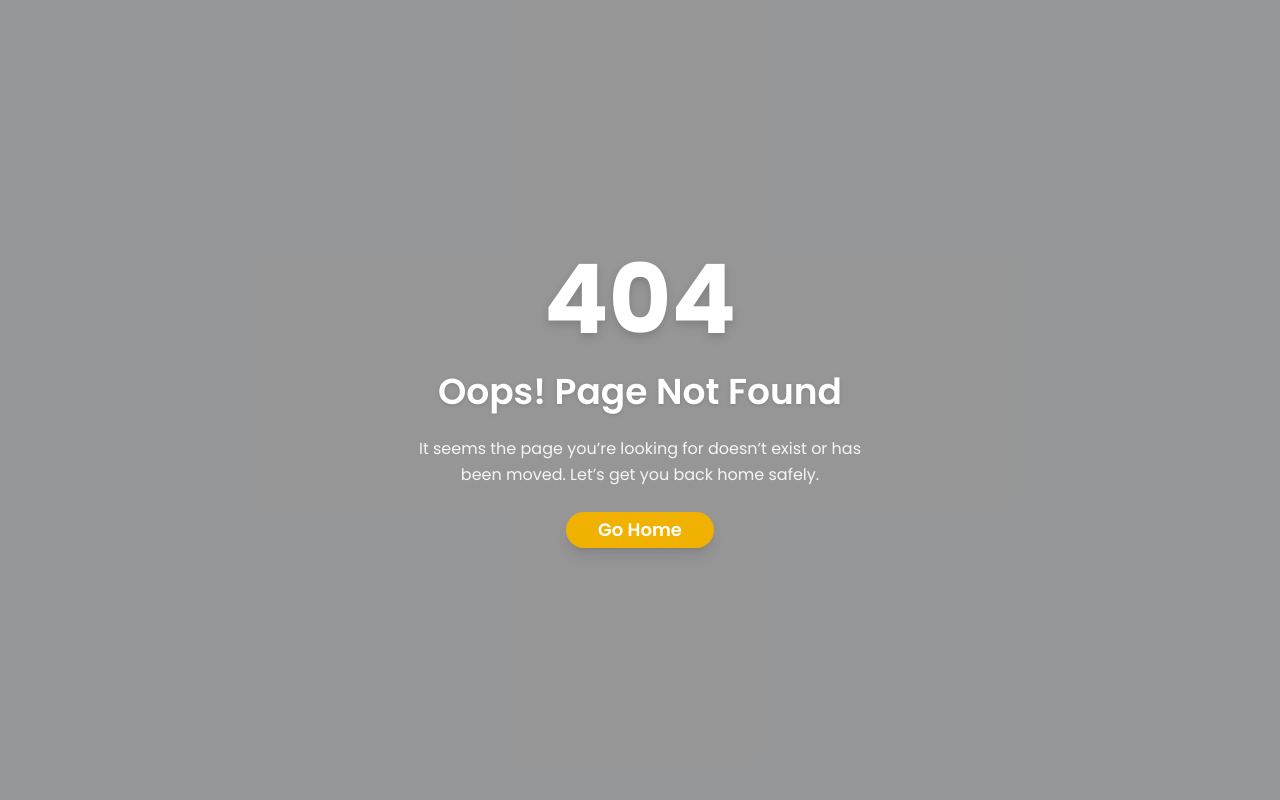
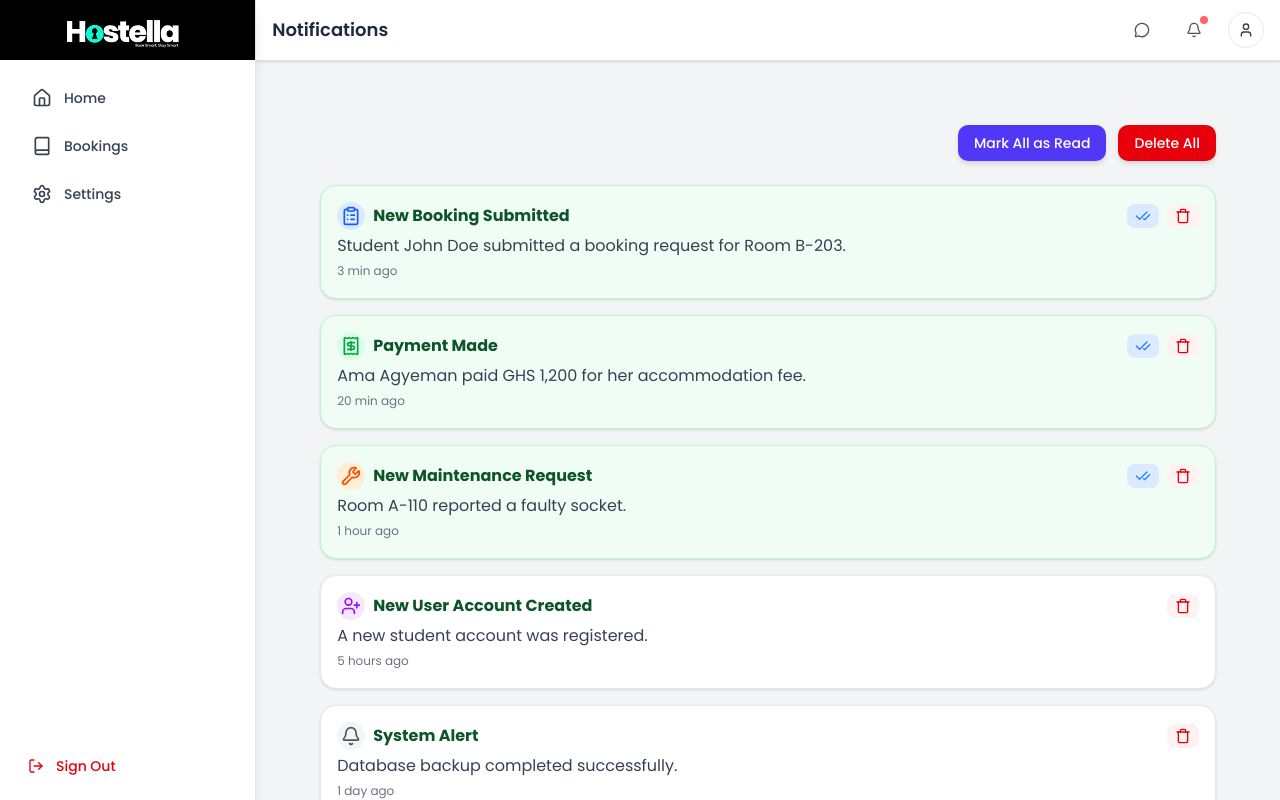
Before and after one commit to Umbrelabs-Projects/Hostella-admin, a Next.js app: page /dashboard/notifications in a window 1280 px wide. Before the commit this address had no page. Built offline with nearby package versions, Linux system fonts and the light colour scheme.

Commit message:
added notifications page

```diff
--- a/src/app/dashboard/components/layout/sidebar/SideNavLink.tsx
+++ b/src/app/dashboard/components/layout/sidebar/SideNavLink.tsx
@@ -22,7 +22,7 @@ export default function SideNavLink({
       href={url}
       className={`flex items-center gap-3 mx-4 rounded-lg px-4 py-3 text-sm font-medium transition-colors ${
         isActive
-          ? "bg-yellow-50 text-yellow-600 border-l-4 border-yellow-500"
+          ? "bg-blue-50 text-blue-600 border-l-4 border-blue-500"
           : "text-gray-700 hover:bg-blue-50"
       }`}
     >
--- /dev/null
+++ b/src/app/dashboard/notifications/components/NotificationCard.tsx
@@ -0,0 +1,74 @@
+"use client";
+
+import React, { useMemo } from "react";
+import { Notification } from "@/types/notifications";
+import { CheckCheck, TrashIcon } from "lucide-react";
+import { typeConfig } from "@/stores/useNotificationsStore";
+
+interface NotificationCardProps {
+  notification: Notification;
+  markAsRead: (id: number) => void;
+  deleteNotification: (id: number) => void;
+}
+
+const NotificationCard: React.FC<NotificationCardProps> = ({
+  notification,
+  markAsRead,
+  deleteNotification,
+}) => {
+  const config = typeConfig[notification.type as keyof typeof typeConfig];
+
+  const containerClass = useMemo(
+    () =>
+      `p-4 rounded-2xl border ${
+        notification.read
+          ? "border-gray-200 bg-white dark:border-gray-700 dark:bg-gray-800"
+          : `border-green-200 bg-green-50 dark:border-green-700 dark:bg-green-900/30`
+      } shadow-sm transition-colors duration-200`,
+    [notification.read]
+  );
+
+  const Icon = config.icon;
+
+  return (
+    <div className={containerClass}>
+      <div className="flex justify-center items-center">
+        <div className="flex items-center justify-start gap-2 flex-1 pr-2">
+          <div className={`p-1 rounded-full ${config.color}`}>
+            <Icon size={20} />
+          </div>
+          <h3 className="text-xs md:text-base font-bold text-green-900 dark:text-green-300">
+            {notification.title}
+          </h3>
+        </div>
+        <div className="flex justify-end items-center gap-2">
+          {!notification.read && (
+            <button
+              onClick={() => markAsRead(notification.id)}
+              className="px-2 text-xs text-blue-500 rounded-md bg-blue-100 hover:bg-gray-200 transition md:text-sm font-semibold"
+            >
+              <CheckCheck className="w-4" />
+            </button>
+          )}
+          <button
+            onClick={() => deleteNotification(notification.id)}
+            className="px-2 text-xs text-red-600 rounded-md bg-red-50 dark:bg-red-800 hover:bg-red-100 dark:hover:bg-red-700 transition md:text-sm font-semibold"
+          >
+            <TrashIcon className="w-4" />
+          </button>
+        </div>
+      </div>
+
+      <p className="text-gray-700 text-xs md:text-base mt-1 dark:text-gray-300">
+        {notification.description}
+      </p>
+      <div>
+        <span className="text-gray-500 text-xs dark:text-gray-400">
+          {notification.time}
+        </span>
+      </div>
+    </div>
+  );
+};
+
+export default NotificationCard;
--- /dev/null
+++ b/src/app/dashboard/notifications/components/NotificationHeader.tsx
@@ -0,0 +1,34 @@
+"use client";
+
+import React from "react";
+
+interface NotificationHeaderProps {
+  markAllAsRead: () => void;
+  deleteAll: () => void;
+  allRead: boolean;
+  allEmpty: boolean;
+}
+
+export const NotificationHeader: React.FC<NotificationHeaderProps> = ({
+  markAllAsRead,
+  deleteAll,
+  allRead,
+  allEmpty,
+}) => (
+  <header className="mb-6 flex justify-end gap-3">
+    <button
+      onClick={markAllAsRead}
+      disabled={allRead || allEmpty}
+      className="bg-indigo-600 hover:bg-indigo-700 text-white font-medium py-2 px-4 rounded-lg shadow-md transition disabled:opacity-50 disabled:cursor-not-allowed text-sm"
+    >
+      Mark All as Read
+    </button>
+    <button
+      onClick={deleteAll}
+      disabled={allEmpty}
+      className="bg-red-600 hover:bg-red-700 text-white font-medium py-2 px-4 rounded-lg shadow-md transition disabled:opacity-50 disabled:cursor-not-allowed text-sm"
+    >
+      Delete All
+    </button>
+  </header>
+);
--- /dev/null
+++ b/src/app/dashboard/notifications/components/NotificationList.tsx
@@ -0,0 +1,48 @@
+"use client";
+
+import React from "react";
+import { AnimatePresence, motion } from "framer-motion";
+import NotificationCard from "./NotificationCard";
+import { Notification } from "@/types/notifications";
+
+interface NotificationListProps {
+  notifications: Notification[];
+  markAsRead: (id: number) => void;
+  deleteNotification: (id: number) => void;
+}
+
+export const NotificationList: React.FC<NotificationListProps> = ({
+  notifications,
+  markAsRead,
+  deleteNotification,
+}) => {
+  if (notifications.length === 0) {
+    return (
+      <div className="text-center py-12 bg-white dark:bg-gray-800 rounded-xl shadow-lg border border-gray-100 dark:border-gray-700">
+        <p className="text-gray-500 dark:text-gray-400">You&apos;re all caught up!</p>
+      </div>
+    );
+  }
+
+  return (
+    <div className="space-y-4">
+      <AnimatePresence>
+        {notifications.map((n) => (
+          <motion.div
+            key={n.id}
+            initial={{ opacity: 0, y: -10 }}
+            animate={{ opacity: 1, y: 0 }}
+            exit={{ opacity: 0, x: 50 }}
+            layout
+          >
+            <NotificationCard
+              notification={n}
+              markAsRead={markAsRead}
+              deleteNotification={deleteNotification}
+            />
+          </motion.div>
+        ))}
+      </AnimatePresence>
+    </div>
+  );
+};
--- /dev/null
+++ b/src/app/dashboard/notifications/components/notificationConfig.ts
@@ -0,0 +1,22 @@
+"use client";
+
+import { CheckCircle, CreditCard, Key, ToolCase } from "lucide-react";
+
+export const typeConfig = {
+  booking_approved: {
+    icon: CheckCircle,
+    color: "bg-green-100 text-green-600 border-green-500",
+  },
+  payment_received: {
+    icon: CreditCard,
+    color: "bg-indigo-100 text-indigo-600 border-indigo-500",
+  },
+  room_allocated: {
+    icon: Key,
+    color: "bg-blue-100 text-blue-600 border-blue-500",
+  },
+  maintenance_alert: {
+    icon: ToolCase,
+    color: "bg-red-100 text-red-600 border-red-500",
+  },
+};
--- /dev/null
+++ b/src/app/dashboard/notifications/page.tsx
@@ -0,0 +1,38 @@
+"use client";
+
+import React from "react";
+import { NotificationHeader } from "./components/NotificationHeader";
+import { NotificationList } from "./components/NotificationList";
+import { useNotificationsStore } from "@/stores/useNotificationsStore";
+
+const NotificationsPage: React.FC = () => {
+  const {
+    notifications,
+    markAsRead,
+    deleteNotification,
+    markAllAsRead,
+    deleteAll,
+  } = useNotificationsStore();
+
+  const allRead = notifications.every((n) => n.read);
+  const allEmpty = notifications.length === 0;
+
+  return (
+    <div className="min-h-screen bg-gray-100 p-6 md:p-12 rounded-3xl">
+      <NotificationHeader
+        markAllAsRead={markAllAsRead}
+        deleteAll={deleteAll}
+        allRead={allRead}
+        allEmpty={allEmpty}
+      />
+
+      <NotificationList
+        notifications={notifications}
+        markAsRead={markAsRead}
+        deleteNotification={deleteNotification}
+      />
+    </div>
+  );
+};
+
+export default NotificationsPage;
--- a/src/stores/useNotificationsStore.ts
+++ b/src/stores/useNotificationsStore.ts
@@ -2,7 +2,13 @@
 
 import { create } from "zustand";
 import { Notification } from "@/types/notifications";
-import { CheckCircle, CreditCard, Key, ToolCase } from "lucide-react";
+import {
+  UserPlus,
+  Receipt,
+  ClipboardList,
+  Wrench,
+  Bell,
+} from "lucide-react";
 
 interface NotificationsState {
   notifications: Notification[];
@@ -13,81 +19,98 @@ interface NotificationsState {
   deleteAll: () => void;
 }
 
-// Initial dummy notifications
+// *** REAL ADMIN NOTIFICATIONS ***
 const initialNotifications: Notification[] = [
   {
     id: 1,
-    type: "booking_approved",
-    title: "Booking Approved",
-    description: "Your request for Room B-204 has been confirmed.",
-    time: "1 min ago",
+    type: "new_booking",
+    title: "New Booking Submitted",
+    description: "Student John Doe submitted a booking request for Room B-203.",
+    time: "3 min ago",
     read: false,
   },
   {
     id: 2,
-    type: "payment_received",
-    title: "Payment Received",
-    description: "The payment of $800 for hostel fees was successful.",
-    time: "15 min ago",
+    type: "payment_made",
+    title: "Payment Made",
+    description: "Ama Agyeman paid GHS 1,200 for her accommodation fee.",
+    time: "20 min ago",
     read: false,
   },
   {
     id: 3,
-    type: "room_allocated",
-    title: "Room Allocated",
-    description: "You have been assigned to Room A-312.",
-    time: "2 hours ago",
+    type: "maintenance_request",
+    title: "New Maintenance Request",
+    description: "Room A-110 reported a faulty socket.",
+    time: "1 hour ago",
     read: false,
   },
   {
     id: 4,
-    type: "maintenance_alert",
-    title: "Maintenance Alert",
-    description: "Water will be shut off for 2 hours tomorrow.",
+    type: "new_user",
+    title: "New User Account Created",
+    description: "A new student account was registered.",
+    time: "5 hours ago",
+    read: true,
+  },
+  {
+    id: 5,
+    type: "system_alert",
+    title: "System Alert",
+    description: "Database backup completed successfully.",
     time: "1 day ago",
     read: true,
   },
 ];
 
+// *** ADMIN NOTIFICATION ICONS + COLORS ***
 export const typeConfig = {
-  booking_approved: {
-    icon: CheckCircle,
+  new_booking: {
+    icon: ClipboardList,
+    color: "bg-blue-100 text-blue-600 border-blue-500",
+  },
+  payment_made: {
+    icon: Receipt,
     color: "bg-green-100 text-green-600 border-green-500",
   },
-  payment_received: {
-    icon: CreditCard,
-    color: "bg-indigo-100 text-indigo-600 border-indigo-500",
+  maintenance_request: {
+    icon: Wrench,
+    color: "bg-orange-100 text-orange-600 border-orange-500",
   },
-  room_allocated: {
-    icon: Key,
-    color: "bg-blue-100 text-blue-600 border-blue-500",
+  new_user: {
+    icon: UserPlus,
+    color: "bg-purple-100 text-purple-600 border-purple-500",
   },
-  maintenance_alert: {
-    icon: ToolCase,
-    color: "bg-red-100 text-red-600 border-red-500",
+  system_alert: {
+    icon: Bell,
+    color: "bg-gray-100 text-gray-600 border-gray-500",
   },
 };
 
 export const useNotificationsStore = create<NotificationsState>((set) => ({
   notifications: initialNotifications,
+
   addNotification: (notification) =>
-    set((state) => ({ notifications: [notification, ...state.notifications] })),
+    set((state) => ({
+      notifications: [notification, ...state.notifications],
+    })),
+
   markAsRead: (id) =>
     set((state) => ({
       notifications: state.notifications.map((n) =>
         n.id === id ? { ...n, read: true } : n
       ),
     })),
+
   markAllAsRead: () =>
     set((state) => ({
       notifications: state.notifications.map((n) => ({ ...n, read: true })),
     })),
+
   deleteNotification: (id) =>
     set((state) => ({
       notifications: state.notifications.filter((n) => n.id !== id),
     })),
-  deleteAll: () =>
-    set(() => ({
-      notifications: [],
-    })),
+
+  deleteAll: () => set({ notifications: [] }),
 }));
```
